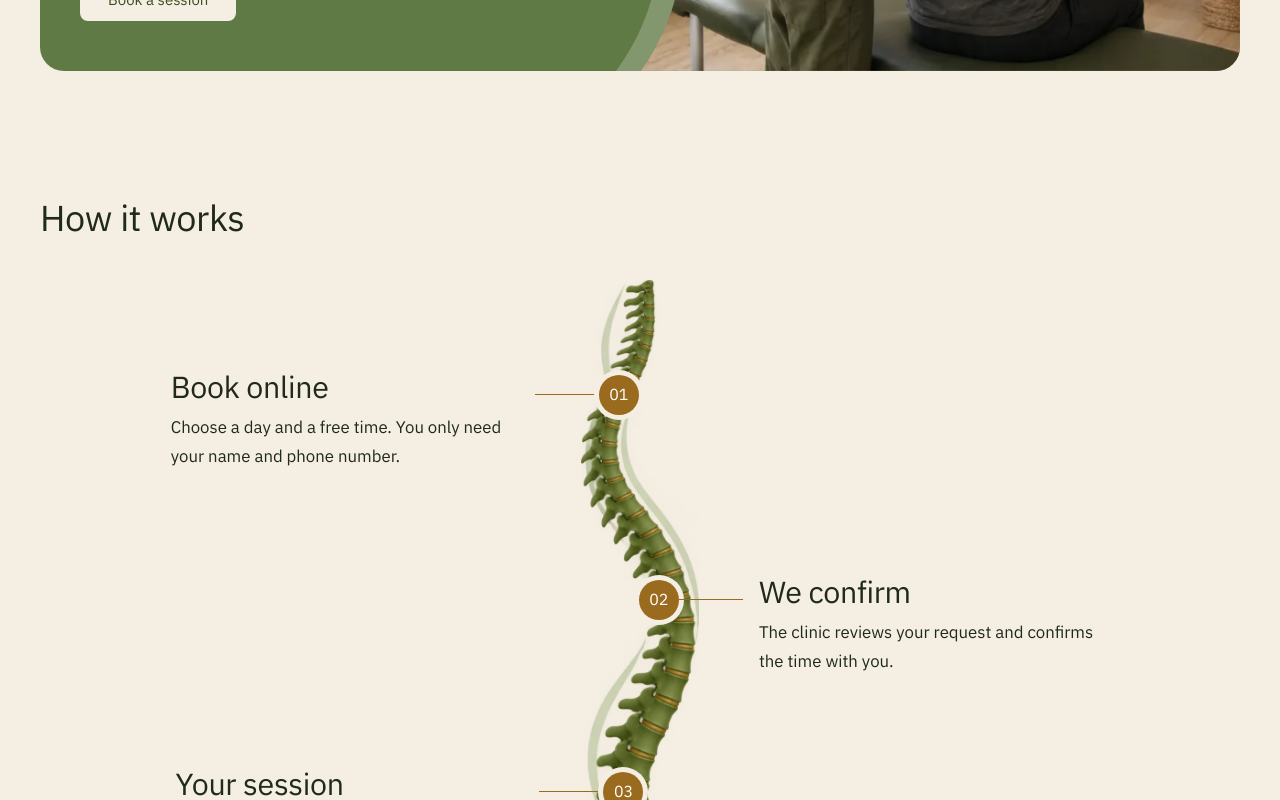
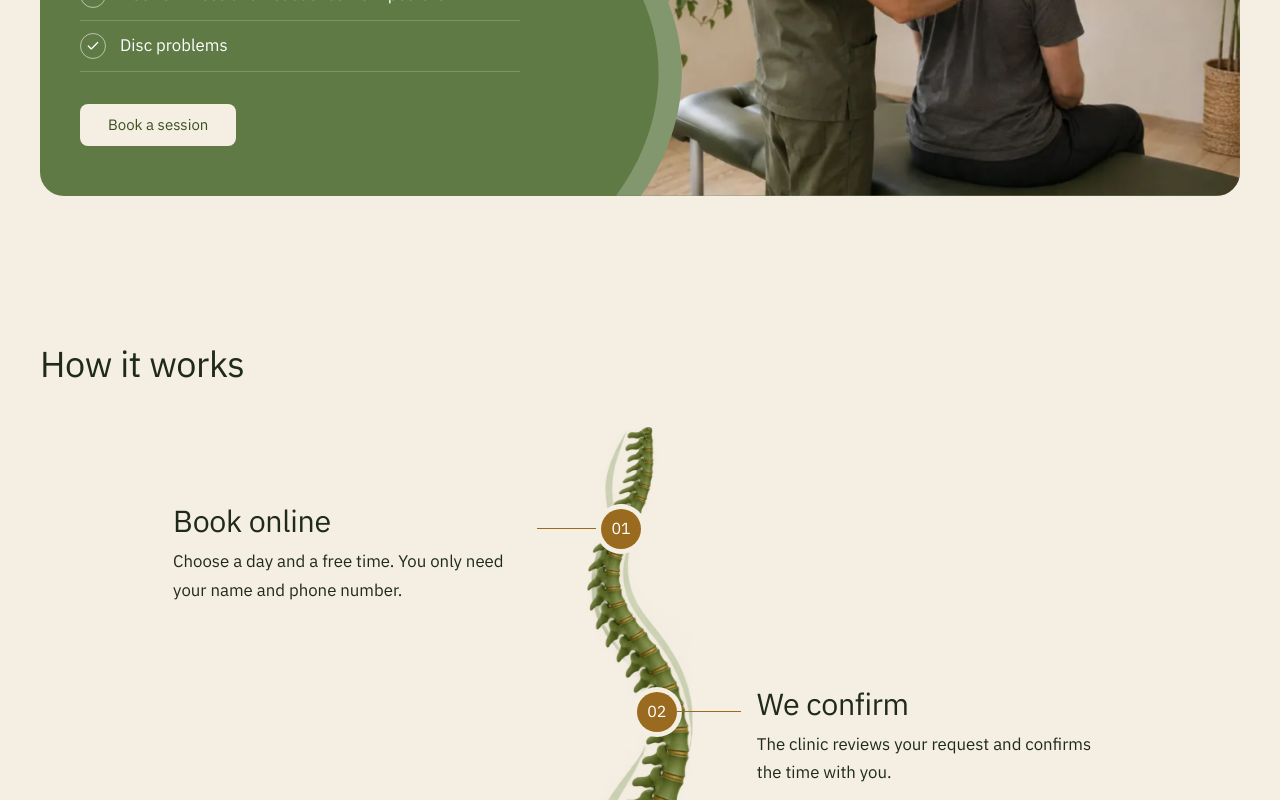
Before and after one commit to manarnofal2004/physio-clinic, a React (Vite) app in the folder client/: page / in a window 1280 px wide. Shown: the part 1240-2040 px from the top of the page. Built offline with nearby package versions, Linux system fonts and the light colour scheme; a web font is replaced by a local one.

Commit message:
feat(client): each landing section fills one screen on wide screens

```diff
--- a/client/src/components/layout/navbarHeight.ts
+++ b/client/src/components/layout/navbarHeight.ts
@@ -1,3 +1,7 @@
 // Height of the public navbar. Landing sections use it too, so a link to a
 // section scrolls it just below the sticky navbar.
 export const NAVBAR_HEIGHT = { xs: 56, md: 60 };
+
+// On wide screens each landing section fills one screen below the navbar, so a
+// section is seen whole without scrolling inside it.
+export const SCREEN_HEIGHT = `calc(100svh - ${NAVBAR_HEIGHT.md}px)`;
--- a/client/src/features/landing/GallerySection.tsx
+++ b/client/src/features/landing/GallerySection.tsx
@@ -46,7 +46,7 @@ export const GallerySection = () => {
             xs: '"a a" "b e" "c c" "d d"',
             md: '"a b e" "a b e" "c c d"',
           },
-          gridAutoRows: { xs: 200, md: 190 },
+          gridAutoRows: { xs: 200, md: "clamp(110px, calc((100svh - 400px) / 3), 190px)" },
         }}
       >
         {photos.map((photo) => (
--- a/client/src/features/landing/HeroSection.tsx
+++ b/client/src/features/landing/HeroSection.tsx
@@ -1,6 +1,7 @@
 import { Box, Button, Stack, Typography } from "@mui/material";
 import { useTheme } from "@mui/material/styles";
 import { useTranslation } from "react-i18next";
+import { SCREEN_HEIGHT } from "@/components/layout/navbarHeight";
 import { WaveClipPath } from "./wave";
 
 // The photo fills the far half of the hero, with a wave on the edge facing the text.
@@ -70,7 +71,7 @@ export const HeroSection = () => {
           mx: "auto",
           px: { xs: 2, md: 4 },
           py: { xs: 7, md: 10 },
-          minHeight: { md: 600 },
+          minHeight: { md: SCREEN_HEIGHT },
           display: "flex",
           alignItems: "center",
         }}
--- a/client/src/features/landing/HowItWorksSection.tsx
+++ b/client/src/features/landing/HowItWorksSection.tsx
@@ -15,8 +15,10 @@ const steps: { title: StepKey; text: StepKey; top: number; x: number; side: "sta
   { title: "visitTitle", text: "visitText", top: 80, x: 36, side: "start" },
 ];
 
-const SPINE_HEIGHT = 640;
-const SPINE_WIDTH = 118; // the drawing is 258 x 1400
+// The spine drawing (258 x 1400) shrinks on short screens so the section fits one
+// screen; its width follows its height.
+const SPINE_HEIGHT = "min(620px, calc(100svh - 230px))";
+const SPINE_WIDTH = `calc(${SPINE_HEIGHT} * 258 / 1400)`;
 const LINE = 64; // length of the line from the spine to the text
 
 // The three steps hang off a drawn spine in the middle of the section, alternating
@@ -87,8 +89,8 @@ export const HowItWorksSection = () => {
           }}
         />
         {steps.map((step, index) => {
-          // Distance of the spine point from the middle of the section, in px.
-          const offset = ((step.x - 50) / 100) * SPINE_WIDTH;
+          // Distance of the spine point from the middle of the section.
+          const offset = `(${SPINE_WIDTH} * ${(step.x - 50) / 100})`;
           const atStart = step.side === "start";
           return (
             <Box
@@ -103,8 +105,8 @@ export const HowItWorksSection = () => {
                 flexDirection: atStart ? "row-reverse" : "row",
                 // The marker's centre sits on the spine; the text runs away from it.
                 ...(atStart
-                  ? { insetInlineEnd: `calc(50% - ${offset}px - 20px)` }
-                  : { insetInlineStart: `calc(50% + ${offset}px - 20px)` }),
+                  ? { insetInlineEnd: `calc(50% - ${offset} - 20px)` }
+                  : { insetInlineStart: `calc(50% + ${offset} - 20px)` }),
                 width: "calc(50% - 20px)",
               }}
             >
--- a/client/src/features/landing/LandingSection.tsx
+++ b/client/src/features/landing/LandingSection.tsx
@@ -1,6 +1,6 @@
 import type { ReactNode } from "react";
 import { Box, Typography } from "@mui/material";
-import { NAVBAR_HEIGHT } from "@/components/layout/navbarHeight";
+import { NAVBAR_HEIGHT, SCREEN_HEIGHT } from "@/components/layout/navbarHeight";
 
 interface LandingSectionProps {
   id: string; // the navbar links to "/#id"
@@ -13,6 +13,7 @@ interface LandingSectionProps {
 }
 
 // Shared frame for landing sections: full-width band, content kept to 1200px.
+// Sections are sized so each one fits one screen on a laptop.
 export const LandingSection = ({
   id,
   title,
@@ -28,13 +29,18 @@ export const LandingSection = ({
     aria-labelledby={title ? `${id}-title` : undefined}
     sx={{
       bgcolor: tinted ? "action.selected" : wash ? "background.wash" : "transparent",
-      pt: compact ? { xs: 3, md: 2.5 } : { xs: 6, md: 8 },
-      pb: { xs: 6, md: 8 },
+      pt: compact ? { xs: 3, md: 2.5 } : { xs: 6, md: 5 },
+      pb: { xs: 6, md: 5 },
       px: { xs: 2, md: 4 },
       scrollMarginTop: NAVBAR_HEIGHT, // stay below the sticky navbar
+      // Wide screens: each section fills one screen, its content in the middle.
+      minHeight: { md: SCREEN_HEIGHT },
+      display: { md: "flex" },
+      flexDirection: "column",
+      justifyContent: "center",
     }}
   >
-    <Box sx={{ maxWidth: 1200, mx: "auto" }}>
+    <Box sx={{ maxWidth: 1200, mx: "auto", width: "100%" }}>
       {title && (
         <Box sx={{ maxWidth: 640, mb: compact ? 2 : { xs: 4, md: 5 } }}>
           <Typography id={`${id}-title`} variant="h2">
```
